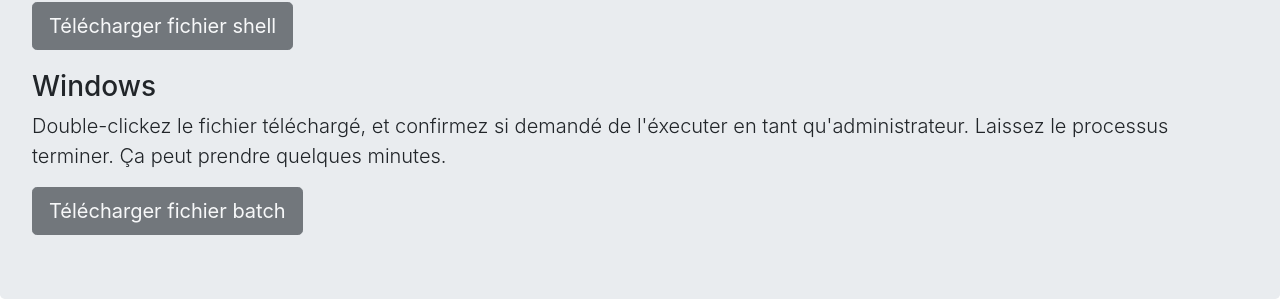
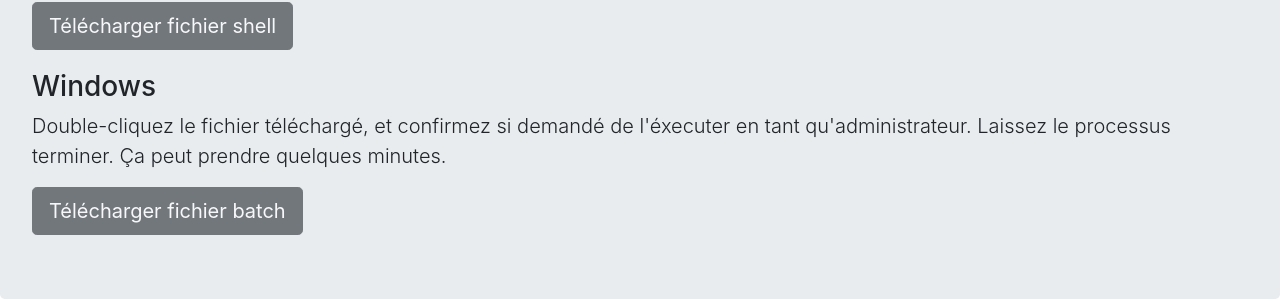
Before and after one commit to Marie-Donnie/pingpong_front, a PHP site: page / in a window 1280 px wide. Shown: the part 672-979 px from the top of the page. Run offline with PHP 8.4, Linux system fonts and the light colour scheme; some libraries are stand-ins or nearby versions.

Commit message:
Fix spelling

```diff
--- a/web/index.php
+++ b/web/index.php
@@ -89,7 +89,7 @@
       </div>
       <div class="download-div">
           <h3 class="display-5">Windows</h3>
-          <p class="lead">Double-clickez le fichier téléchargé, et confirmez si demandé de l'éxecuter en tant qu'administrateur. Laissez le processus terminer. Ça peut prendre quelques minutes.</p>
+          <p class="lead">Double-cliquez le fichier téléchargé, et confirmez si demandé de l'éxecuter en tant qu'administrateur. Laissez le processus terminer. Ça peut prendre quelques minutes.</p>
           <a href="pingpong.bat" id="bat_button" download class="btn btn-dark btn-lg disabled">Télécharger fichier batch</a>
       </div>
     </div>
@@ -164,7 +164,7 @@
                               //when you click a destination, find traceroute for this src -> destination
                               markerDest.addListener('click', function () {
 
-                                  resetLabel.text('Clickez reset por effacer le traceroute');
+                                  resetLabel.text('Cliquez reset por effacer le traceroute');
 
                                   //get traceroute for source and destination
                                   $.get(`https://aqueous-dusk-24314.herokuapp.com/${dataPoint.address}/${dstDataPoint.address}/traceroute`, function(dataTr, status){
```
